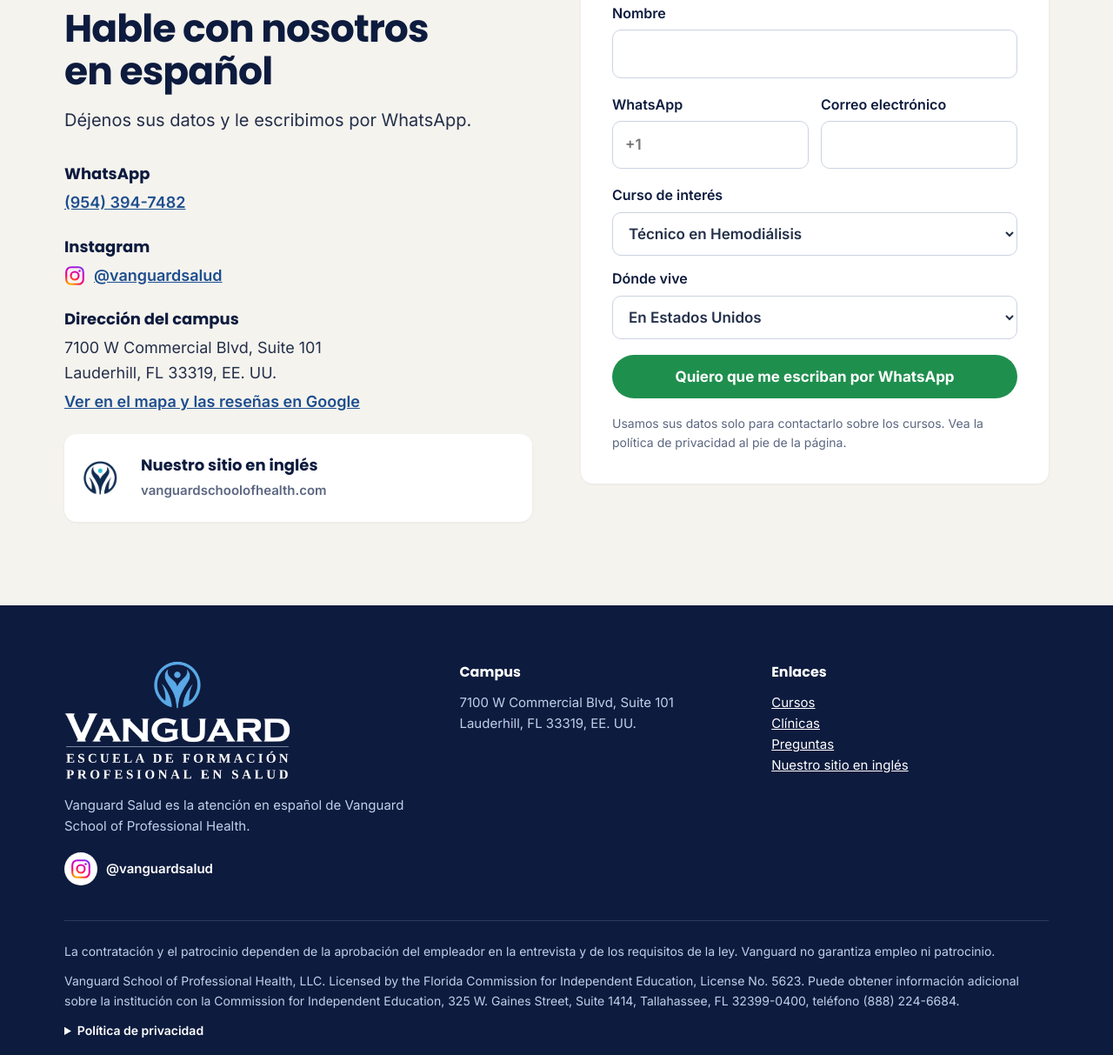
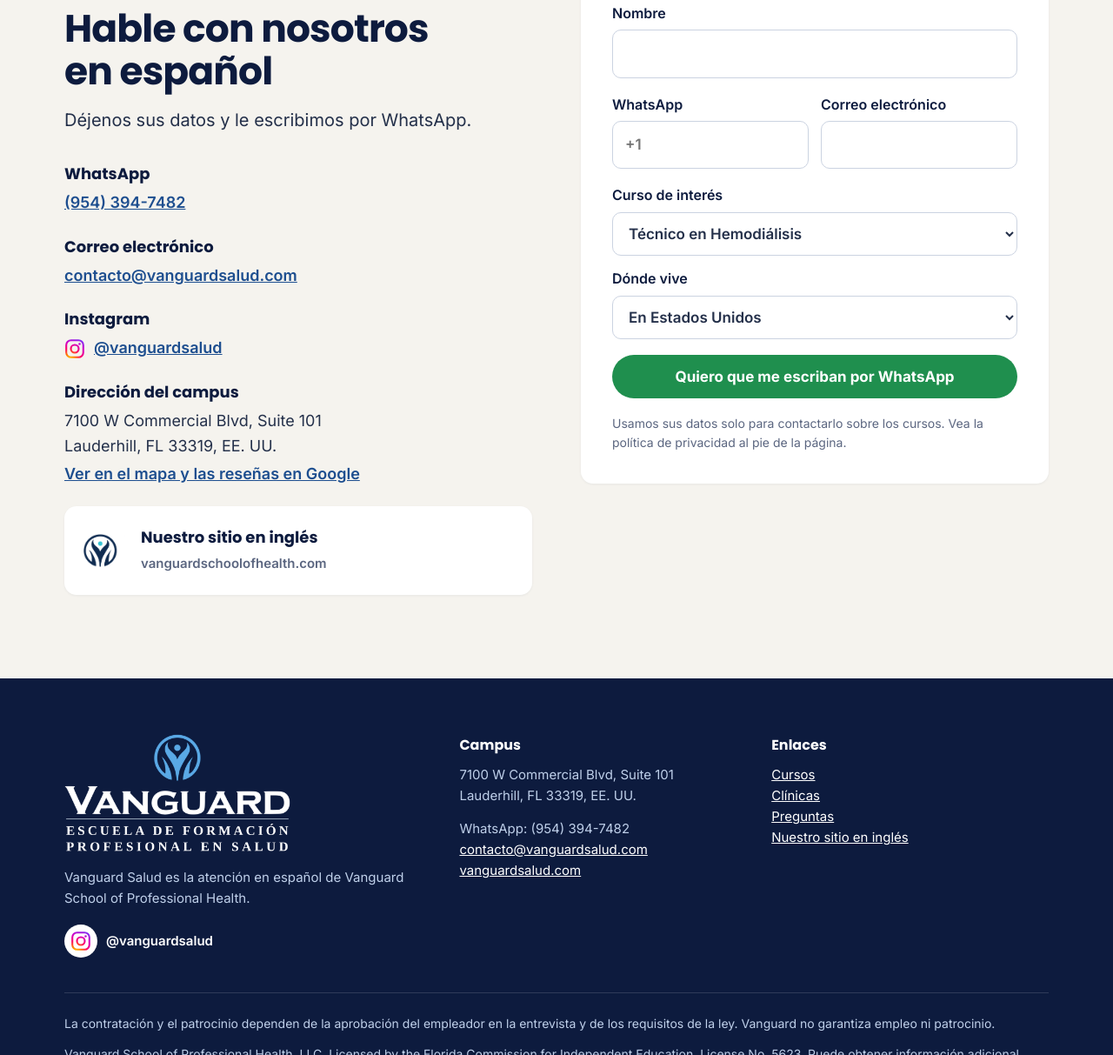
Before and after one commit to vanguardptbr-dot/vanguard-salud-site, a plain HTML site: page index.html in a window 1280 px wide. Shown: the part 10190-11403 px from the top of the page at 87% size. Drawn offline with Linux system fonts and the light colour scheme.

Commit message:
Domínio vanguardsalud.com e e-mail contacto@vanguardsalud.com no contato e no rodapé
Co-Authored-By: Claude Opus 5.5 <noreply@anthropic.com>
Claude-Session: https://claude.ai/code/session_01XXKpb7eTcuxUfjWNdEjkSU

```diff
--- a/index.html
+++ b/index.html
@@ -4,6 +4,7 @@
 <meta charset="utf-8">
 <meta name="viewport" content="width=device-width, initial-scale=1">
 <title>Vanguard Salud | Técnico en Hemodiálisis en Lauderhill, Florida</title>
+<link rel="canonical" href="https://vanguardsalud.com/">
 <link rel="icon" type="image/png" sizes="32x32" href="favicon-32.png">
 <link rel="apple-touch-icon" href="apple-touch-icon.png">
 <meta name="description" content="Fórmese como Técnico en Hemodiálisis en Vanguard School of Professional Health, escuela con licencia en Lauderhill, Florida. Teoría en línea, práctica en el campus, clases en inglés y atención en español.">
@@ -736,6 +737,7 @@ footer details p{margin-top:10px;max-width:90ch}
       <p class="lead" style="margin-top:16px">Déjenos sus datos y le escribimos por WhatsApp.</p>
       <div class="info" style="margin-top:32px">
         <div class="bloco"><b>WhatsApp</b><a class="js-wa js-wa-num" href="#contacto" data-msg="¡Hola! Quiero información sobre los cursos de Vanguard.">(954) 394-7482</a></div>
+        <div class="bloco"><b>Correo electrónico</b><a href="mailto:contacto@vanguardsalud.com">contacto@vanguardsalud.com</a></div>
         <div class="bloco"><b>Instagram</b><a class="ig-link" href="#"><img src="assets/instagram.svg" alt="" width="24" height="24">@vanguardsalud</a></div>
         <div class="bloco"><b>Dirección del campus</b><span>7100 W Commercial Blvd, Suite 101<br>Lauderhill, FL 33319, EE.&nbsp;UU.</span><a href="https://www.google.com/maps/search/?api=1&query=Vanguard+School+of+Professional+Health+7100+W+Commercial+Blvd+Lauderhill+FL">Ver en el mapa y las reseñas en Google</a></div>
         <a class="oficial" href="https://vanguardschoolofhealth.com"><img src="assets/simbolo-novo.png" alt=""><div><b>Nuestro sitio en inglés</b><span>vanguardschoolofhealth.com</span></div></a>
@@ -770,6 +772,7 @@ footer details p{margin-top:10px;max-width:90ch}
     <div>
       <h4>Campus</h4>
       <p>7100 W Commercial Blvd, Suite 101<br>Lauderhill, FL 33319, EE.&nbsp;UU.</p>
+      <p style="margin-top:14px">WhatsApp: (954) 394-7482<br><a href="mailto:contacto@vanguardsalud.com">contacto@vanguardsalud.com</a><br><a href="https://vanguardsalud.com">vanguardsalud.com</a></p>
     </div>
     <div>
       <h4>Enlaces</h4>
```
